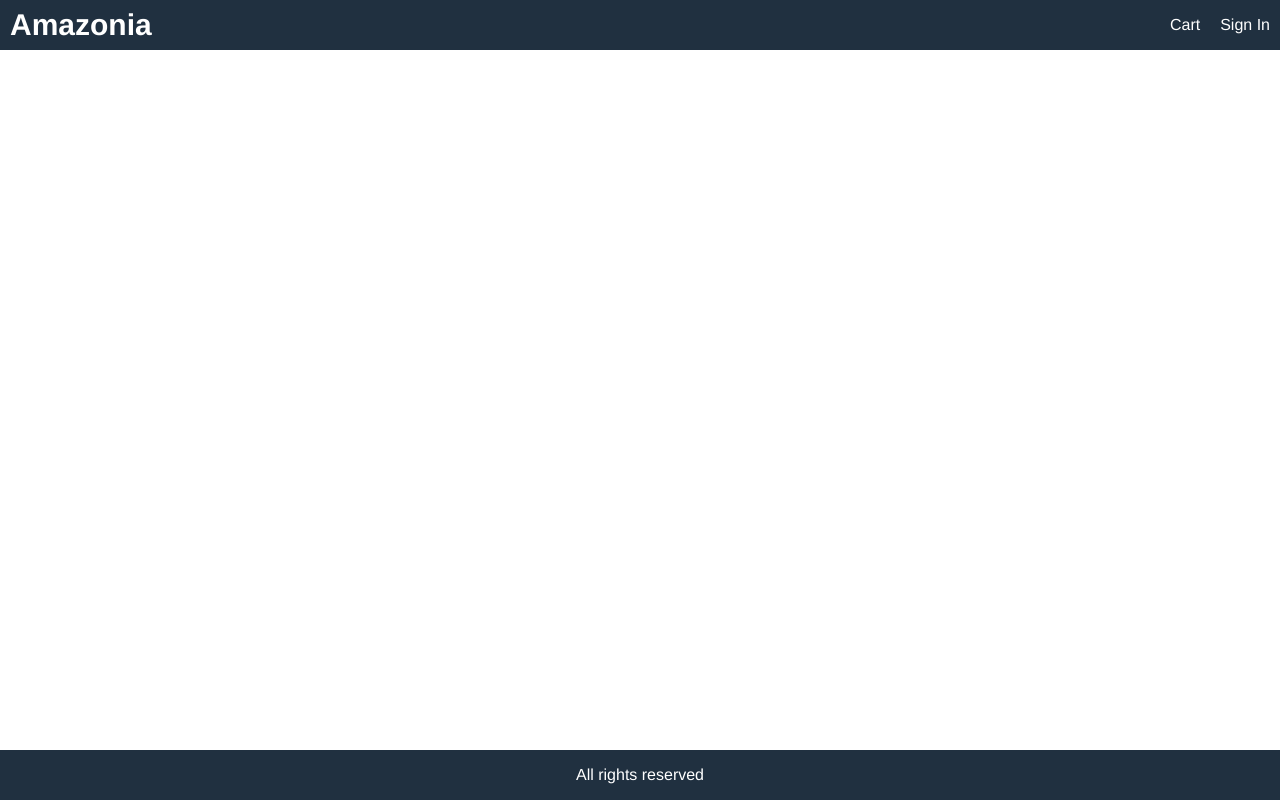
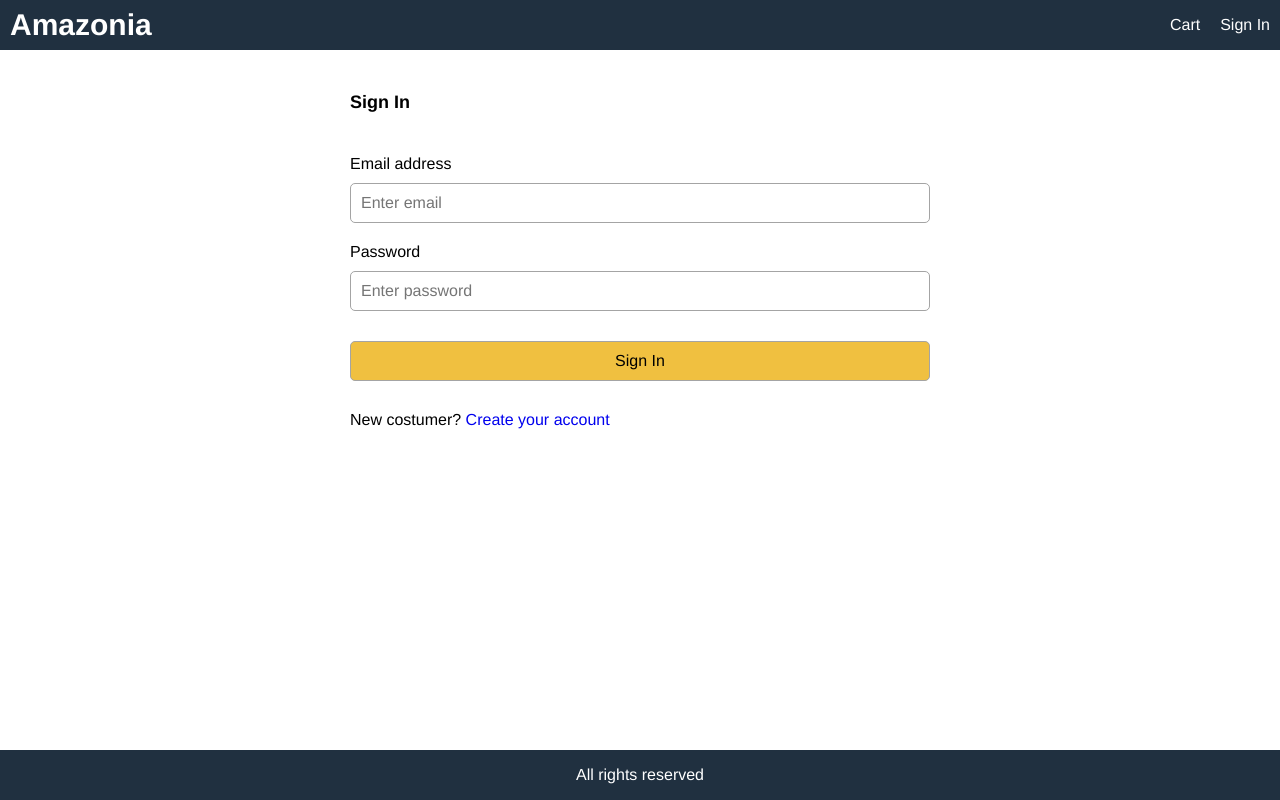
Before and after one commit to OscarYemha/Amazonia, a React (Create React App) app in the folder frontend/: page /signin in a window 1280 px wide. Built offline with nearby package versions, Linux system fonts and the light colour scheme.

Commit message:
Design Sign in Screen

```diff
--- a/frontend/src/App.js
+++ b/frontend/src/App.js
@@ -4,6 +4,7 @@
 import CartScreen from "./screens/CartScreen";
 import HomeScreen from "./screens/HomeScreen";
 import ProductScreen from "./screens/ProductScreen";
+import SignInScreen from "./screens/SignInScreen";
 
 function App() {
   const cart = useSelector((state) => state.cart);
@@ -25,12 +26,13 @@
                 <span className="badge">{cartItems.length}</span>
               )}
             </Link>
-            <Link to="/singin">Sign In</Link>
+            <Link to="/signin">Sign In</Link>
           </div>
         </header>
         <main>
           <Route path="/cart/:id?" component={CartScreen} />
           <Route path="/product/:id" component={ProductScreen} />
+          <Route path="/signin" component={SignInScreen} />
           <Route exact path="/" component={HomeScreen} />
         </main>
         <footer className="row center">All rights reserved</footer>
--- a/frontend/src/index.css
+++ b/frontend/src/index.css
@@ -230,3 +230,20 @@
   color: #a02020;
   background-color: #ffe0e0e0;
 }
+
+/* Form */
+
+.form {
+  max-width: 60rem;
+  margin: 0 auto;
+}
+
+.form > div {
+  display: flex;
+  flex-direction: column;
+  margin: 1rem;
+}
+.form label {
+  margin: 1rem 0;
+  display: block;
+}
--- /dev/null
+++ b/frontend/src/screens/SignInScreen.js
@@ -0,0 +1,52 @@
+import React, { useState } from "react";
+import { Link } from "react-router-dom";
+
+export default function SignInScreen() {
+  const [email, setEmail] = useState("");
+  const [password, setPassword] = useState("");
+  const submitHandler = (e) => {
+    e.preventDefault();
+  };
+
+  return (
+    <div>
+      <form className="form" onSubmit={submitHandler}>
+        <div>
+          <h1>Sign In</h1>
+        </div>
+        <div>
+          <label htmlFor="email">Email address</label>
+          <input
+            type="email"
+            id="email"
+            placeholder="Enter email"
+            required
+            onChange={(e) => setEmail(e.target.value)}
+          ></input>
+        </div>
+        <div>
+          <label htmlFor="password">Password</label>
+          <input
+            type="password"
+            id="password"
+            placeholder="Enter password"
+            required
+            onChange={(e) => setPassword(e.target.value)}
+          ></input>
+        </div>
+        <div>
+          <label />
+          <button className="primary" type="submit">
+            Sign In
+          </button>
+        </div>
+        <div>
+          <label />
+          <div>
+            New costumer? <Link to="/register">Create your account</Link>
+          </div>
+        </div>
+      </form>
+    </div>
+  );
+}
```
